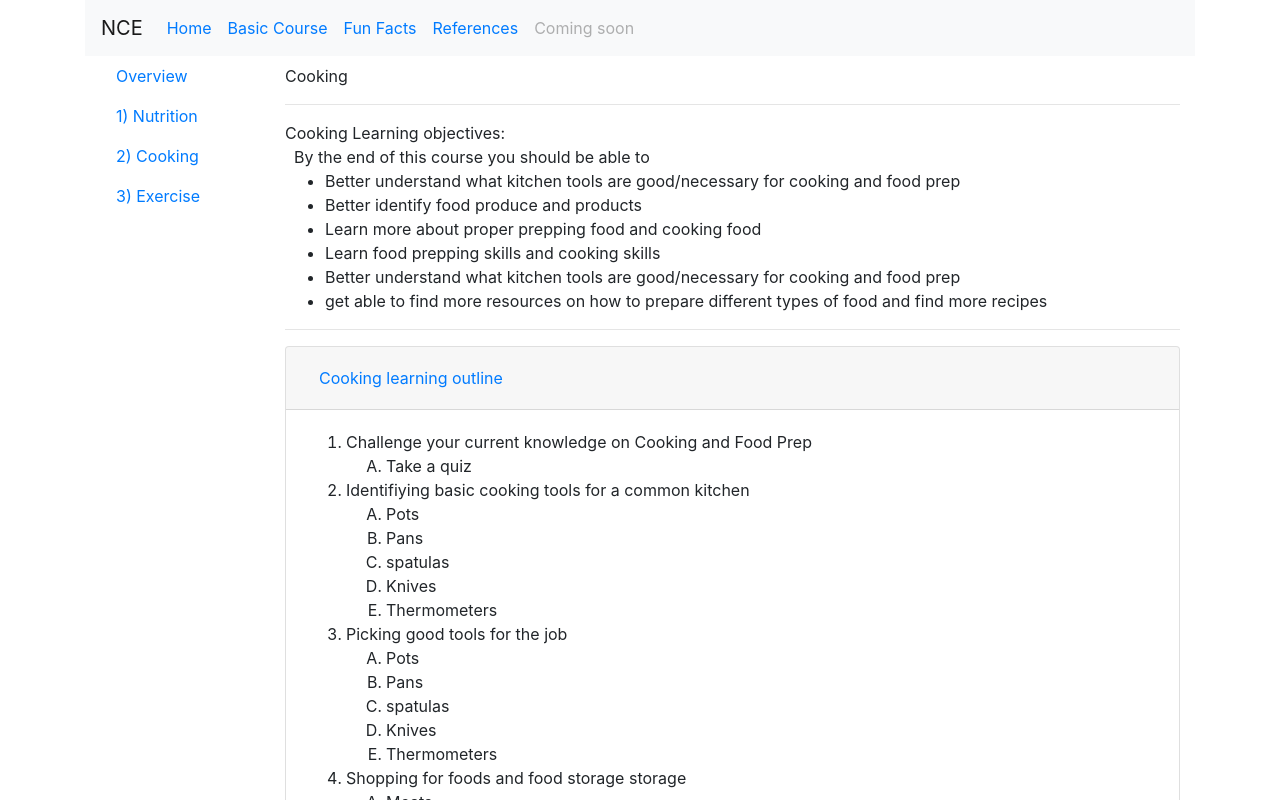
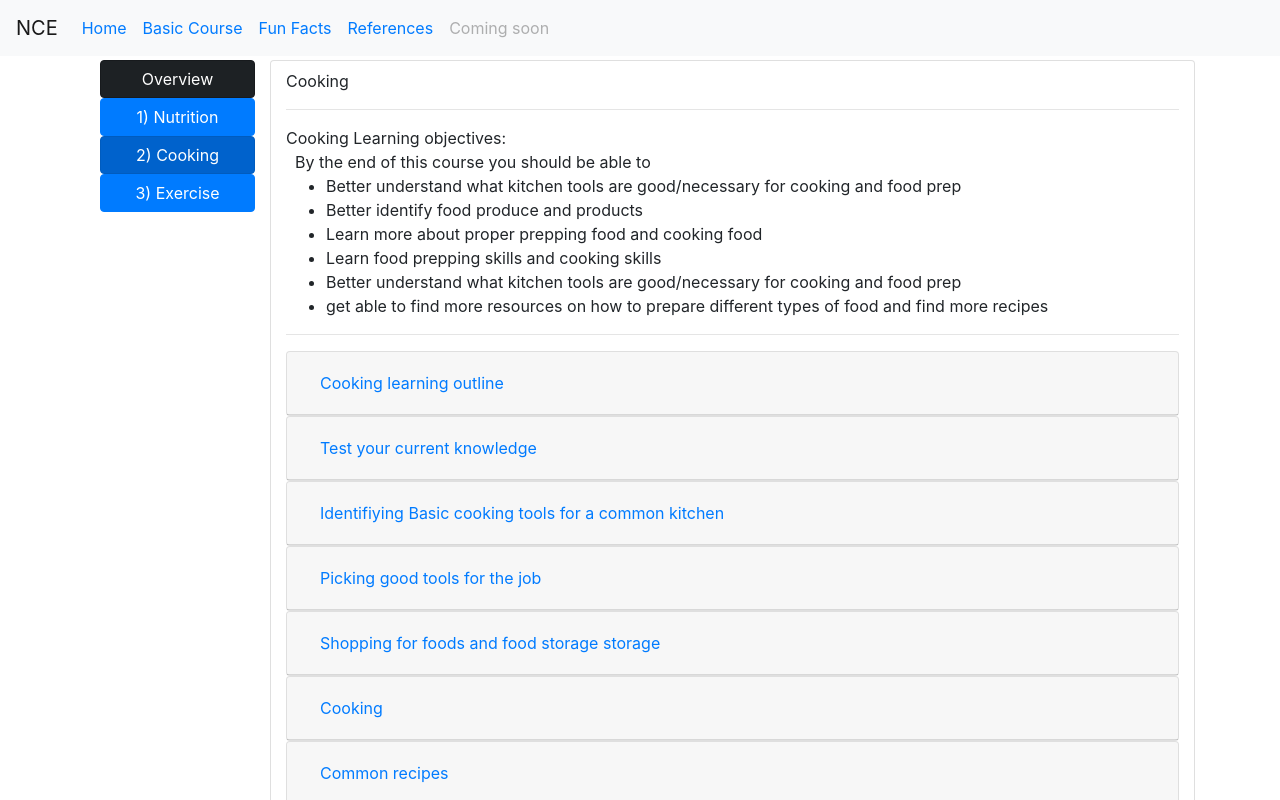
Before and after one commit to JPMendoza/cs6460, a React (Create React App) app: page /basiccourse/cooking in a window 1280 px wide. Shown: the top 800 px of the page. Built offline with nearby package versions, Linux system fonts and the light colour scheme.

Commit message:
Update UI to make it look better

```diff
--- a/public/data/quiz.json
+++ b/public/data/quiz.json
@@ -6,7 +6,7 @@
       "answers": [
         {
           "point": 1,
-          "label": "20"
+          "label": "ggggggggggggggggggggggggggggggggg gggggggggggggggggggggggggggggg gggggg gggggg"
         },
         {
           "point": 0,
--- a/src/App.js
+++ b/src/App.js
@@ -22,13 +22,15 @@ class App extends Component {
       <BrowserRouter basename={process.env.PUBLIC_URL}>
         <div class="container">
           <Nav/>
-          <Switch>
+          <div style={{paddingTop:"60px"}}>
+          <Switch >
             <Route exact path='/' component={Home}/>
             <Route path="/basiccourse/:param1?" component={BasicCourse}/>
             <Route path="/funfacts" component={FunFacts}/>
             <Route path="/references" component={References}/>
             <Route component={Error}/>
           </Switch>
+          </div>
         </div>
       </BrowserRouter>
 
--- a/src/components/BasicCourse.js
+++ b/src/components/BasicCourse.js
@@ -26,31 +26,26 @@ export default class BasicCourse extends React.Component {
     return (
        <div class="container">
          <div class="row">
-           <div class="col-sm-2">
-             <ul class="nav flex-column">
+           <div class="col-sm-2 sticky-top" style={{alignSelf: "flex-start", top:"60px"}} >
+
+             <ul class="nav nav-pills flex-column" >
+               <li class="nav-item">
+                  <NavLink className="btn btn-dark btn-block" style={{color: 'white', textDecoration: 'none'}} to="/basiccourse">Overview</NavLink>
+               </li>
                 <li class="nav-item">
-                  <span class="nav-link active" >
-                   <NavLink to="/basiccourse">Overview</NavLink>
-                  </span>
+                  <NavLink className="btn btn-primary btn-block" style={{color: 'white', textDecoration: 'none'}} to="/basiccourse/nutrition">1) Nutrition</NavLink>
                 </li>
                 <li class="nav-item">
-                 <span class="nav-link active" >
-                  <NavLink to="/basiccourse/nutrition">1) Nutrition</NavLink>
-                 </span>
+                    <NavLink className="btn btn-primary btn-block" style={{color: 'white', textDecoration: 'none'}} to="/basiccourse/cooking">2) Cooking</NavLink>
+
                 </li>
                 <li class="nav-item">
-                  <span class="nav-link active" >
-                    <NavLink to="/basiccourse/cooking">2) Cooking</NavLink>
-                  </span>
-                </li>
-                <li class="nav-item">
-                  <span class="nav-link active" >
-                    <NavLink to="/basiccourse/exercise">3) Exercise</NavLink>
-                  </span>
+                    <NavLink className="btn btn-primary btn-block" style={{color: 'white', textDecoration: 'none'}} to="/basiccourse/exercise">3) Exercise</NavLink>
+
                 </li>
               </ul>
             </div>
-            <div class="col-sm-10">
+            <div class="col-sm-10 card">
               {renderPage(this.props.match.params.param1)}
             </div>
           </div>
--- a/src/components/Nav.js
+++ b/src/components/Nav.js
@@ -5,7 +5,7 @@ export default class Nav extends React.Component {
   render() {
     return (
       <div>
-      <nav class="navbar navbar-expand-lg navbar-light bg-light">
+      <nav class="navbar navbar-expand-lg navbar-light bg-light fixed-top" >
         <span class="navbar-brand">NCE</span>
         <button class="navbar-toggler" type="button" data-toggle="collapse" data-target="#navbarSupportedContent" aria-controls="navbarSupportedContent" aria-expanded="false" aria-label="Toggle navigation">
           <span class="navbar-toggler-icon"></span>
--- a/src/components/courses/Cooking.js
+++ b/src/components/courses/Cooking.js
@@ -26,13 +26,13 @@ export default class Cooking extends React.Component {
              <div class="card">
                <div class="card-header" id="headingOne">
                  <h5 class="mb-0">
-                   <button class="btn btn-link" data-toggle="collapse" data-target="#collapseOne" aria-expanded="true" aria-controls="collapseOne">
+                   <button class="btn btn-link" data-toggle="collapse" data-target="#collapseOne" aria-expanded="false" aria-controls="collapseOne">
                      Cooking learning outline
                    </button>
                  </h5>
                </div>
 
-               <div id="collapseOne" class="collapse show" aria-labelledby="headingOne" data-parent="#accordion">
+               <div id="collapseOne" class="collapse collapsed" aria-labelledby="headingOne" data-parent="#accordion">
                  <div class="card-body">
                    <Outline outline={outline}/>
                  </div>
--- a/src/components/courses/Exercise.js
+++ b/src/components/courses/Exercise.js
@@ -30,7 +30,7 @@ export default class Exercise extends React.Component {
                  </h5>
                </div>
 
-               <div id="collapseOne" class="collapse show" aria-labelledby="headingOne" data-parent="#accordion">
+               <div id="collapseOne" class="collapse collapsed" aria-labelledby="headingOne" data-parent="#accordion">
                  <div class="card-body">
                    <Outline outline={outline}/>
                  </div>
--- a/src/components/courses/Nutrition.js
+++ b/src/components/courses/Nutrition.js
@@ -28,13 +28,13 @@ export default class Nutrition extends React.Component {
           <div class="card">
             <div class="card-header" id="headingOne">
               <h5 class="mb-0">
-                <button class="btn btn-link" data-toggle="collapse" data-target="#collapseOne" aria-expanded="true" aria-controls="collapseOne">
+                <button class="btn btn-link" data-toggle="collapse" data-target="#collapseOne" aria-expanded="false" aria-controls="collapseOne">
                   Nutrition Outline
                 </button>
               </h5>
             </div>
 
-            <div id="collapseOne" class="collapse show" aria-labelledby="headingOne" data-parent="#accordion">
+            <div id="collapseOne" class="collapse collapsed" aria-labelledby="headingOne" data-parent="#accordion">
               <div class="card-body">
                 <Outline outline={outline}/>
               </div>
--- a/src/components/quiz/Question.js
+++ b/src/components/quiz/Question.js
@@ -7,18 +7,21 @@ const Question = ({
   onSubmit
 }) => {
   return (
-    <div>
-      <h6>{question.question}</h6>
+    <div >
+      <h6 style= {{width: '100%',textAlign: 'center'}}>{question.question}</h6>
       <ul style={{listStyleType:"none"}}>
       {question.answers.map((answer, i) =>
-        <li key={`${index}-${i}`}>
+        <li  key={`${index}-${i}`}>
+          <div style={{wordWrap: 'break-word'}}>
           <input type="radio" name={`question_${index}`} id={`question_${index}_answer_${i}`} defaultChecked={false} value={i} onChange={onAnswerSelected} />
-          {' '}
-          <label htmlFor={`question_${index}_answer_${i}`}>{answer.label}</label>
+          {' '} <label htmlFor={`question_${index}_answer_${i}`}>{answer.label}</label>
+          </div>
         </li>
       )}
       </ul>
-      <button onClick={onSubmit}>Submit</button>
+      <div style={{width: '100%', marginLeft:'auto', textAlign: 'center'}}>
+      <button class="btn btn-default" style= {{width: '50%',}}  onClick={onSubmit}>Submit</button>
+      </div>
     </div>
   )
 }
--- a/src/components/quiz/Quiz.js
+++ b/src/components/quiz/Quiz.js
@@ -56,15 +56,14 @@ export default class Quiz extends React.Component {
 
     return (
       <div>
-        <h3>{quiz.title}</h3>
+        <h3 style= {{width: '70%',margin: 'auto',textAlign: 'center'}}>{quiz.title}</h3>
         {completed ?
-          <div>
-            <p>Congratulation, you finished the quiz</p>
-            Your score is {score}
+          <div style= {{width: '70%',margin: 'auto',textAlign: 'center'}}>
+            Your score is {score} / {numberOfQuestions}
           </div>
         :
           <div>
-          <h5>Question {index + 1} of {numberOfQuestions}</h5>
+          <h5 style= {{width: '70%',margin: 'auto',textAlign: 'center'}}>Question {index + 1} of {numberOfQuestions}</h5>
           {quiz.questions && index < numberOfQuestions ?
             <Question
               question={quiz.questions[index]}
@@ -75,6 +74,7 @@ export default class Quiz extends React.Component {
           : ''}
           </div>
         }
+
       </div>
     )
   }
```
